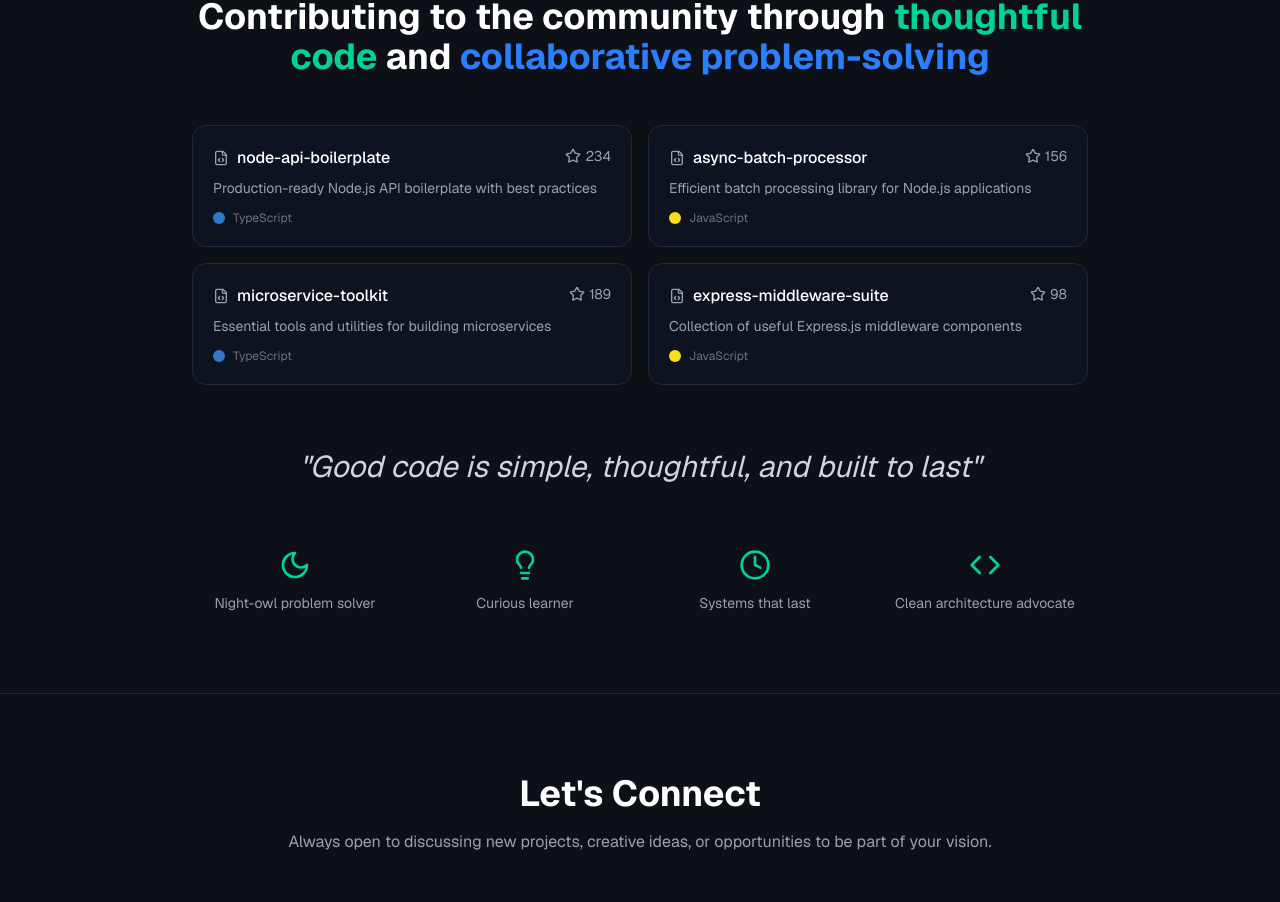
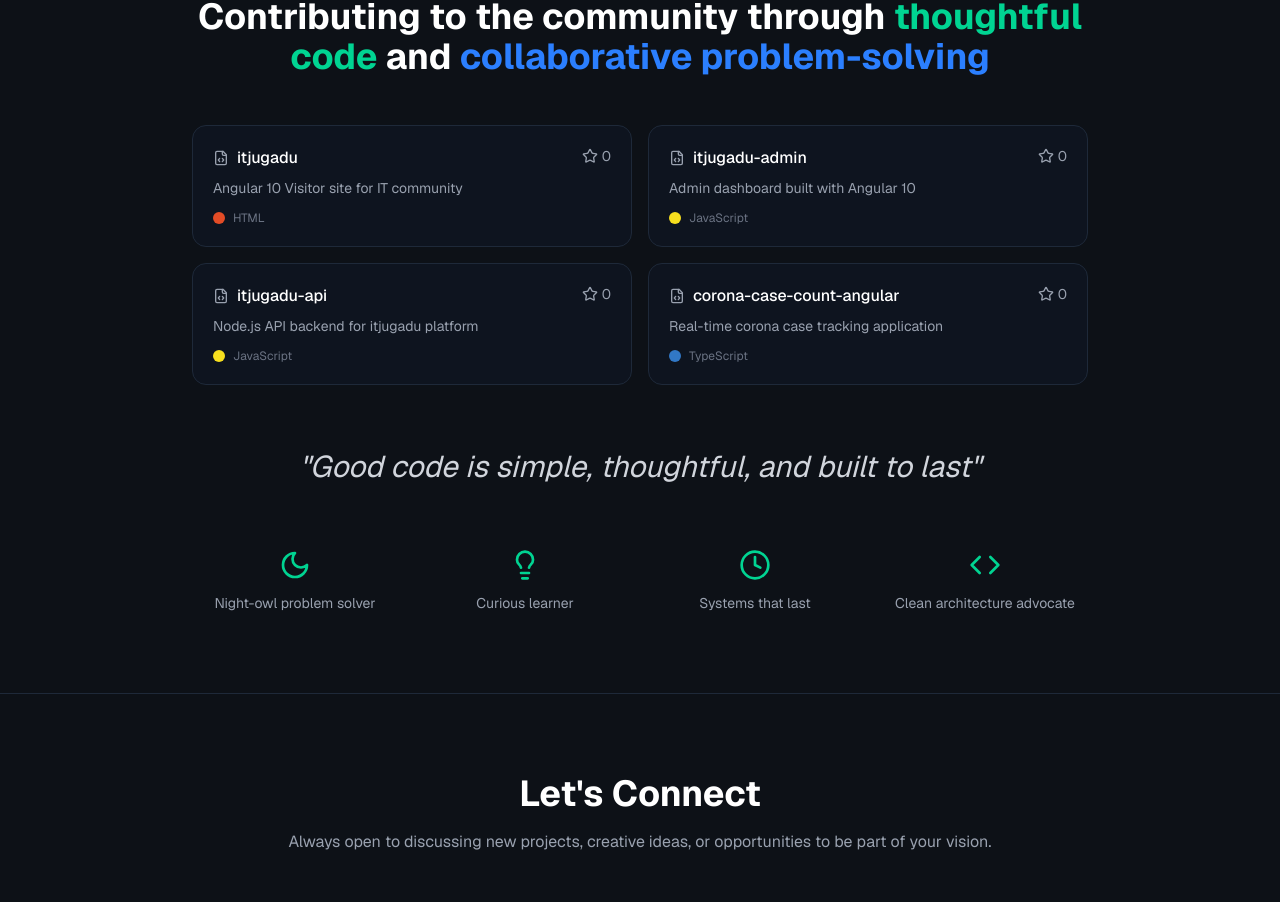
Before and after one commit to slk5611/slk5611.github.io, a Next.js app: page / in a window 1280 px wide. Shown: the part 6665-7567 px from the top of the page. Built offline with nearby package versions, Linux system fonts and the light colour scheme.

Commit message:
Update open-source section with actual GitHub repositories

```diff
--- a/components/open-source-section.tsx
+++ b/components/open-source-section.tsx
@@ -4,36 +4,36 @@ import { Star, Moon, Lightbulb, Clock, Code, Github, FileCode } from "lucide-rea
 export function OpenSourceSection() {
   const repos = [
     {
-      name: "node-api-boilerplate",
-      description: "Production-ready Node.js API boilerplate with best practices",
-      stars: 234,
+      name: "itjugadu",
+      description: "Angular 10 Visitor site for IT community",
+      stars: 0,
+      language: "HTML",
+      langColor: "#E34C26",
+      url: "https://github.com/slk5611/itjugadu",
+    },
+    {
+      name: "itjugadu-admin",
+      description: "Admin dashboard built with Angular 10",
+      stars: 0,
+      language: "JavaScript",
+      langColor: "#F7DF1E",
+      url: "https://github.com/slk5611/itjugadu-admin",
+    },
+    {
+      name: "itjugadu-api",
+      description: "Node.js API backend for itjugadu platform",
+      stars: 0,
+      language: "JavaScript",
+      langColor: "#F7DF1E",
+      url: "https://github.com/slk5611/itjugadu-api",
+    },
+    {
+      name: "corona-case-count-angular",
+      description: "Real-time corona case tracking application",
+      stars: 0,
       language: "TypeScript",
       langColor: "#3178C6",
-      url: "https://github.com/slk5611/node-api-boilerplate",
-    },
-    {
-      name: "async-batch-processor",
-      description: "Efficient batch processing library for Node.js applications",
-      stars: 156,
-      language: "JavaScript",
-      langColor: "#F7DF1E",
-      url: "https://github.com/slk5611/async-batch-processor",
-    },
-    {
-      name: "microservice-toolkit",
-      description: "Essential tools and utilities for building microservices",
-      stars: 189,
-      language: "TypeScript",
-      langColor: "#3178C6",
-      url: "https://github.com/slk5611/microservice-toolkit",
-    },
-    {
-      name: "express-middleware-suite",
-      description: "Collection of useful Express.js middleware components",
-      stars: 98,
-      language: "JavaScript",
-      langColor: "#F7DF1E",
-      url: "https://github.com/slk5611/express-middleware-suite",
+      url: "https://github.com/slk5611/corona-case-count-angular",
     },
   ]
 
```
